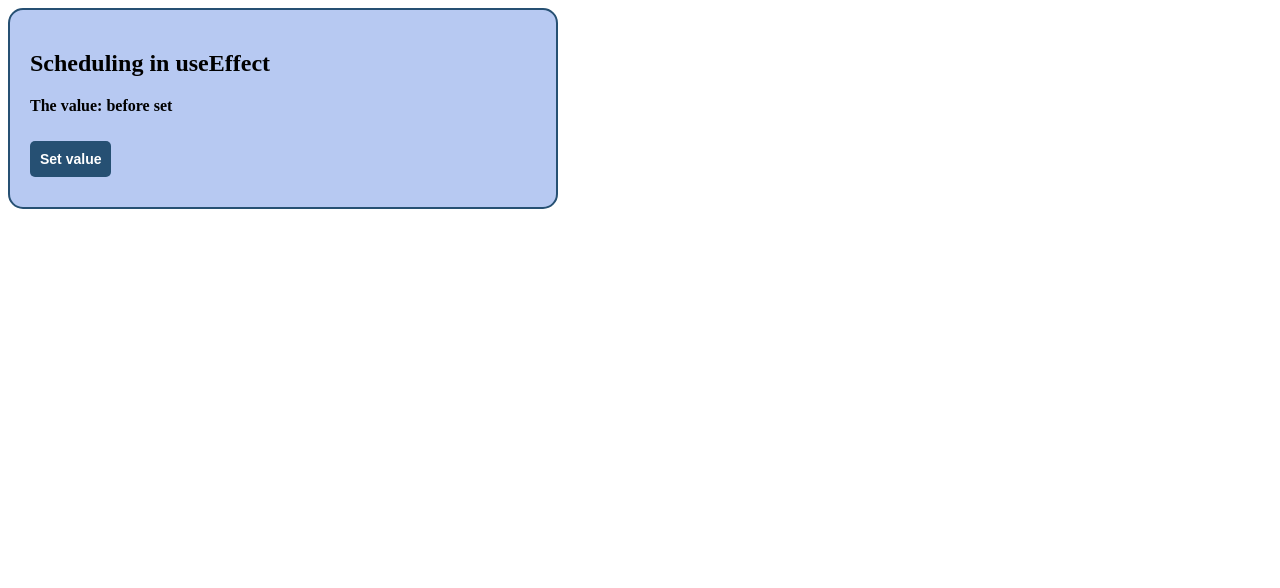
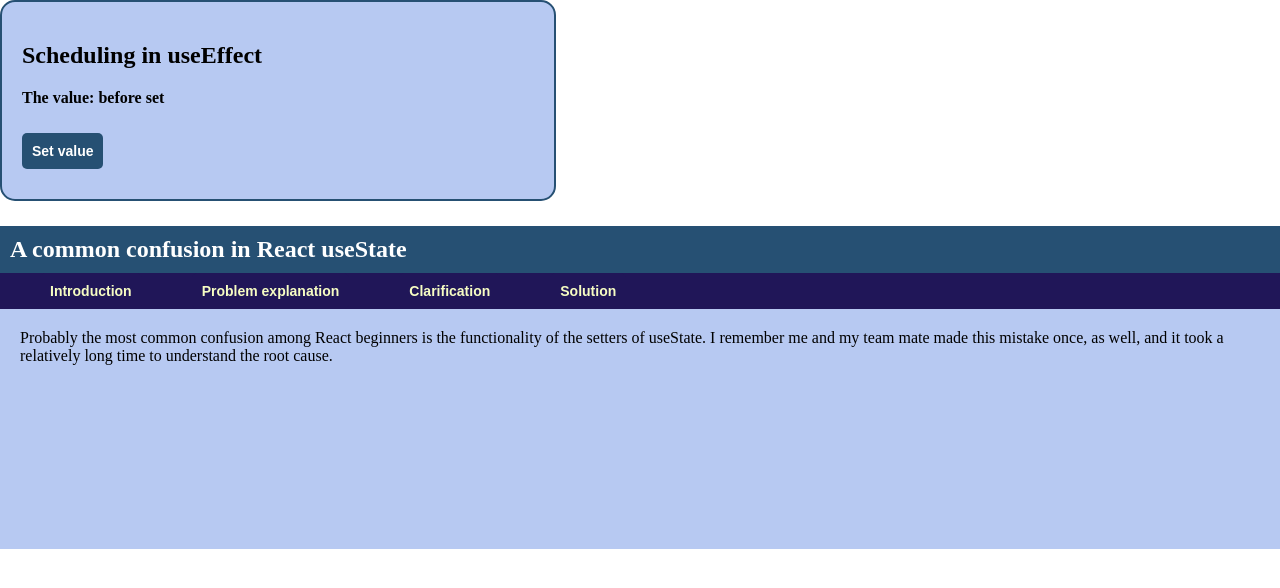
Before and after one commit to EMinasian/react-hands-on, a React (Vite) app: page / in a window 1280 px wide. Shown: the top 588 px of the page. Built offline with nearby package versions, Linux system fonts and the light colour scheme.

Commit message:
feat: explanation section added

```diff
--- a/src/Globals.css
+++ b/src/Globals.css
@@ -20,3 +20,8 @@ button {
   color: white;
   border: none;
 }
+
+body {
+  padding: 0;
+  margin: 0;
+}
--- /dev/null
+++ b/src/components/ExplanationSection/ExplanationSection.css
@@ -0,0 +1,32 @@
+.description-section {
+  font-size: 16px;
+  font-weight: 500;
+  padding: 20px;
+  min-height: 200px;
+}
+
+.explanation-section {
+  background-color: #b7c9f2;
+  margin-top: 25px;
+}
+
+.explanation-title {
+  padding: 10px;
+  color: white;
+  margin: 0;
+  background-color: #265073;
+}
+
+menu {
+  margin: 0;
+  background-color: #201658;
+  display: flex;
+  gap: 50px;
+}
+
+.tab {
+  background-color: none;
+  background-color: #201658;
+  color: #f6fdc3;
+  margin: 0;
+}
--- a/src/components/ExplanationSection/ExplanationSection.jsx
+++ b/src/components/ExplanationSection/ExplanationSection.jsx
@@ -1,5 +1,27 @@
-export default function ExplanationSection() {
-    return (
-        <div></div>
-    )
+import { useState } from "react";
+import "./ExplanationSection.css";
+
+export default function ExplanationSection({ title, description }) {
+  const [currentBlock, setCurrentBlock] = useState(0);
+
+  return (
+    <div className="explanation-section">
+      <h2 className="explanation-title ">{title}</h2>
+      <menu>
+        {description.map((item) => (
+          <button
+            onClick={() => {
+              setCurrentBlock(item?.block);
+            }}
+            className="tab"
+          >
+            {item?.heading}
+          </button>
+        ))}
+      </menu>
+      <div className="description-section">
+        {description[currentBlock].text}
+      </div>
+    </div>
+  );
 }
--- a/src/components/UseStateScheduling/UseStateScheduling.jsx
+++ b/src/components/UseStateScheduling/UseStateScheduling.jsx
@@ -1,6 +1,7 @@
 import { useState } from "react";
-
-import '../../Globals.css'
+import explanation from "./explanation.json";
+import "../../Globals.css";
+import ExplanationSection from "../ExplanationSection/ExplanationSection";
 
 export default function UseStateScheduling() {
   const [value, setValue] = useState("before set");
@@ -11,10 +12,16 @@ export default function UseStateScheduling() {
   }
 
   return (
-    <div className="display-section">
-      <h2>Scheduling in useEffect</h2>
-      <p className="result-text">The value: {value}</p>
-      <button onClick={handleClick}>Set value</button>
-    </div>
+    <>
+      <div className="display-section">
+        <h2>Scheduling in useEffect</h2>
+        <p className="result-text">The value: {value}</p>
+        <button onClick={handleClick}>Set value</button>
+      </div>
+      <ExplanationSection
+        title={explanation?.title}
+        description={explanation?.description}
+      />
+    </>
   );
 }
```
